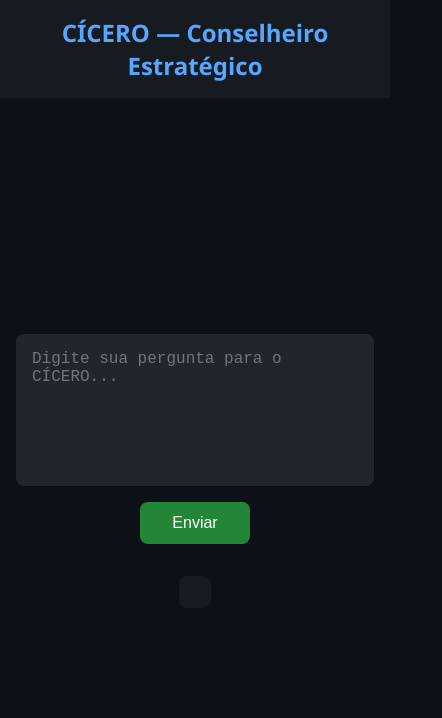
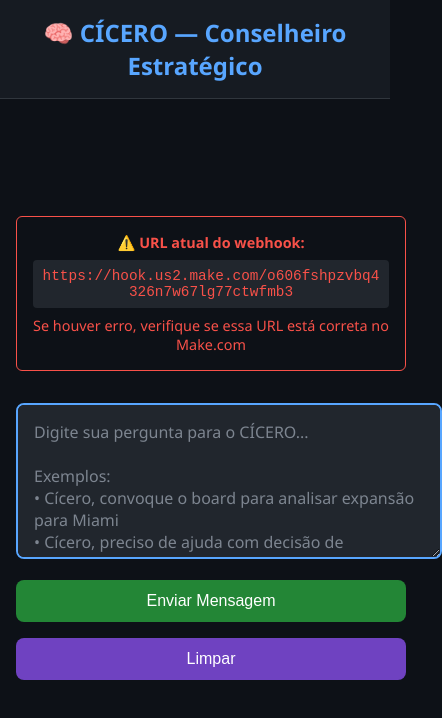
Before and after one commit to Pleszezak/cicero-chat, a plain HTML site: page index.html in a window 390 px wide. Shown: the whole page, 442 px wide, since content can reach past the window. Drawn offline with Linux system fonts and the light colour scheme.

Commit message:
Fix webhook URL

```diff
--- a/index.html
+++ b/index.html
@@ -23,6 +23,7 @@
       font-size: 1.5rem;
       font-weight: bold;
       color: #58a6ff;
+      border-bottom: 1px solid #30363d;
     }
 
     main {
@@ -32,20 +33,45 @@
       justify-content: center;
       align-items: center;
       padding: 2rem;
+      max-width: 800px;
+      margin: 0 auto;
+      width: 100%;
+    }
+
+    .input-container {
+      width: 100%;
+      max-width: 600px;
+      margin-bottom: 1rem;
     }
 
     textarea {
       width: 100%;
-      max-width: 600px;
       height: 120px;
       padding: 1rem;
       font-size: 1rem;
-      border: none;
+      border: 2px solid #30363d;
       border-radius: 8px;
       background-color: #21262d;
       color: #c9d1d9;
-      resize: none;
-      margin-bottom: 1rem;
+      resize: vertical;
+      font-family: inherit;
+      transition: border-color 0.3s ease;
+    }
+
+    textarea:focus {
+      outline: none;
+      border-color: #58a6ff;
+    }
+
+    textarea::placeholder {
+      color: #7d8590;
+    }
+
+    .button-container {
+      display: flex;
+      gap: 1rem;
+      align-items: center;
+      margin-bottom: 2rem;
     }
 
     button {
@@ -56,62 +82,255 @@
       background-color: #238636;
       color: white;
       cursor: pointer;
+      transition: background-color 0.3s ease;
+      font-weight: 500;
     }
 
     button:hover {
       background-color: #2ea043;
     }
 
+    button:disabled {
+      background-color: #484f58;
+      cursor: not-allowed;
+    }
+
+    .clear-btn {
+      background-color: #6f42c1;
+    }
+
+    .clear-btn:hover {
+      background-color: #8957e5;
+    }
+
+    .status {
+      display: flex;
+      align-items: center;
+      gap: 0.5rem;
+      font-size: 0.9rem;
+      color: #7d8590;
+    }
+
+    .status.thinking {
+      color: #58a6ff;
+    }
+
+    .status.error {
+      color: #f85149;
+    }
+
+    .status.success {
+      color: #3fb950;
+    }
+
+    .loading-dots {
+      display: inline-block;
+    }
+
+    .loading-dots::after {
+      content: '';
+      animation: dots 1.5s infinite;
+    }
+
+    @keyframes dots {
+      0%, 20% { content: ''; }
+      40% { content: '.'; }
+      60% { content: '..'; }
+      80%, 100% { content: '...'; }
+    }
+
     .response {
       margin-top: 2rem;
       max-width: 600px;
       background-color: #161b22;
-      padding: 1rem;
+      padding: 1.5rem;
       border-radius: 8px;
       color: #adbac7;
       white-space: pre-wrap;
+      border: 1px solid #30363d;
+      line-height: 1.6;
+      min-height: 100px;
+      max-height: 400px;
+      overflow-y: auto;
+    }
+
+    .response:empty {
+      display: none;
+    }
+
+    .webhook-info {
+      background-color: #0d1117;
+      border: 1px solid #f85149;
+      border-radius: 6px;
+      padding: 1rem;
+      margin-bottom: 2rem;
+      color: #f85149;
+      font-size: 0.9rem;
+      text-align: center;
+    }
+
+    .webhook-url {
+      background-color: #21262d;
+      padding: 0.5rem;
+      border-radius: 4px;
+      font-family: monospace;
+      margin: 0.5rem 0;
+      word-break: break-all;
+    }
+
+    @media (max-width: 768px) {
+      main {
+        padding: 1rem;
+      }
+
+      .button-container {
+        flex-direction: column;
+        width: 100%;
+      }
+
+      button {
+        width: 100%;
+      }
     }
   </style>
 </head>
 <body>
+  <header>🧠 CÍCERO — Conselheiro Estratégico</header>
+  <main>
+    <div class="webhook-info">
+      ⚠️ <strong>URL atual do webhook:</strong>
+      <div class="webhook-url">https://hook.us2.make.com/o606fshpzvbq4326n7w67lg77ctwfmb3</div>
+      Se houver erro, verifique se essa URL está correta no Make.com
+    </div>
 
-  <header>CÍCERO — Conselheiro Estratégico</header>
+    <div class="input-container">
+      <textarea
+        id="userInput"
+        placeholder="Digite sua pergunta para o CÍCERO...&#10;&#10;Exemplos:&#10;• Cícero, convoque o board para analisar expansão para Miami&#10;• Cícero, preciso de ajuda com decisão de investimento&#10;• Cícero, análise Brasil vs EUA para este projeto"
+      ></textarea>
+    </div>
 
-  <main>
-    <textarea id="userInput" placeholder="Digite sua pergunta para o CÍCERO..."></textarea>
-    <button onclick="sendMessage()">Enviar</button>
+    <div class="button-container">
+      <button onclick="sendMessage()" id="sendBtn">Enviar Mensagem</button>
+      <button onclick="clearResponse()" class="clear-btn">Limpar</button>
+      <div class="status" id="status"></div>
+    </div>
+
     <div class="response" id="response"></div>
   </main>
 
   <script>
+    let isProcessing = false;
+
+    // Focar no textarea ao carregar a página
+    window.onload = function() {
+      document.getElementById('userInput').focus();
+    };
+
+    // Permitir envio com Ctrl+Enter
+    document.getElementById('userInput').addEventListener('keydown', function(e) {
+      if (e.ctrlKey && e.key === 'Enter') {
+        sendMessage();
+      }
+    });
+
+    function updateStatus(message, type = '') {
+      const statusEl = document.getElementById('status');
+      statusEl.textContent = message;
+      statusEl.className = `status ${type}`;
+    }
+
+    function clearResponse() {
+      document.getElementById('response').textContent = '';
+      document.getElementById('userInput').value = '';
+      updateStatus('');
+      document.getElementById('userInput').focus();
+    }
+
     async function sendMessage() {
-      const input = document.getElementById('userInput').value;
+      if (isProcessing) return;
+
+      const input = document.getElementById('userInput').value.trim();
       const responseDiv = document.getElementById('response');
+      const sendBtn = document.getElementById('sendBtn');
 
-      if (!input.trim()) {
-        responseDiv.textContent = "Por favor, digite uma pergunta.";
+      if (!input) {
+        updateStatus("Por favor, digite uma pergunta.", "error");
         return;
       }
 
-      responseDiv.textContent = "CÍCERO está pensando...";
+      // Atualizar UI para estado de processamento
+      isProcessing = true;
+      sendBtn.disabled = true;
+      sendBtn.textContent = 'Enviando...';
+      updateStatus('CÍCERO está pensando', 'thinking');
+      responseDiv.innerHTML = '<span class="loading-dots">Processando sua solicitação</span>';
+      responseDiv.style.display = 'block';
 
       try {
-        const res = await fetch('https://hook.us2.make.com/6066fshpzvbq4326n7v6lg7f7ctvd', {
+        console.log('Enviando mensagem:', input);
+
+        const response = await fetch('https://hook.us2.make.com/o606fshpzvbq4326n7w67lg77ctwfmb3', {
           method: 'POST',
           headers: {
-            'Content-Type': 'application/json'
+            'Content-Type': 'application/json',
+            'Accept': 'application/json'
           },
-          body: JSON.stringify({ message: input })
+          body: JSON.stringify({
+            message: input,
+            timestamp: new Date().toISOString(),
+            source: 'cicero-chat'
+          })
         });
 
-        const data = await res.json();
-        responseDiv.textContent = data.reply || "Resposta vazia. Verifique o Make.";
+        console.log('Status da resposta:', response.status);
+
+        if (!response.ok) {
+          throw new Error(`HTTP ${response.status}: ${response.statusText}`);
+        }
+
+        const data = await response.json();
+        console.log('Dados recebidos:', data);
+
+        if (data.reply || data.response || data.message) {
+          const reply = data.reply || data.response || data.message;
+          responseDiv.textContent = reply;
+          updateStatus('Resposta recebida com sucesso!', 'success');
+        } else {
+          throw new Error('Resposta vazia do servidor');
+        }
+
       } catch (error) {
-        responseDiv.textContent = "Erro ao se conectar com CÍCERO. Tente novamente.";
-        console.error(error);
+        console.error('Erro detalhado:', error);
+
+        let errorMessage = "Erro ao conectar com CÍCERO. ";
+
+        if (error.name === 'TypeError' && error.message.includes('fetch')) {
+          errorMessage += "Problema de rede ou CORS. Verifique se o Make.com está ativo.";
+        } else if (error.message.includes('HTTP')) {
+          errorMessage += `Erro do servidor: ${error.message}`;
+        } else {
+          errorMessage += `${error.message}. Tente novamente em alguns segundos.`;
+        }
+
+        responseDiv.textContent = errorMessage;
+        updateStatus("Erro na comunicação", "error");
+      } finally {
+        // Restaurar UI
+        isProcessing = false;
+        sendBtn.disabled = false;
+        sendBtn.textContent = 'Enviar Mensagem';
+
+        setTimeout(() => {
+          if (document.getElementById('status').classList.contains('success')) {
+            updateStatus('');
+          }
+        }, 3000);
       }
     }
+
+    // Debug info no console
+    console.log('CÍCERO Chat carregado. URL do webhook:', 'https://hook.us2.make.com/o606fshpzvbq4326n7w67lg77ctwfmb3');
   </script>
-
 </body>
 </html>
```
